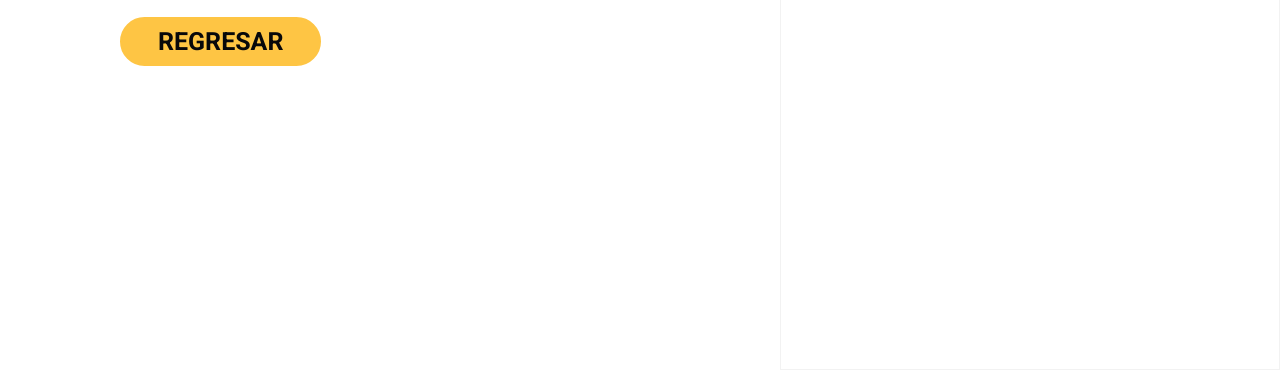
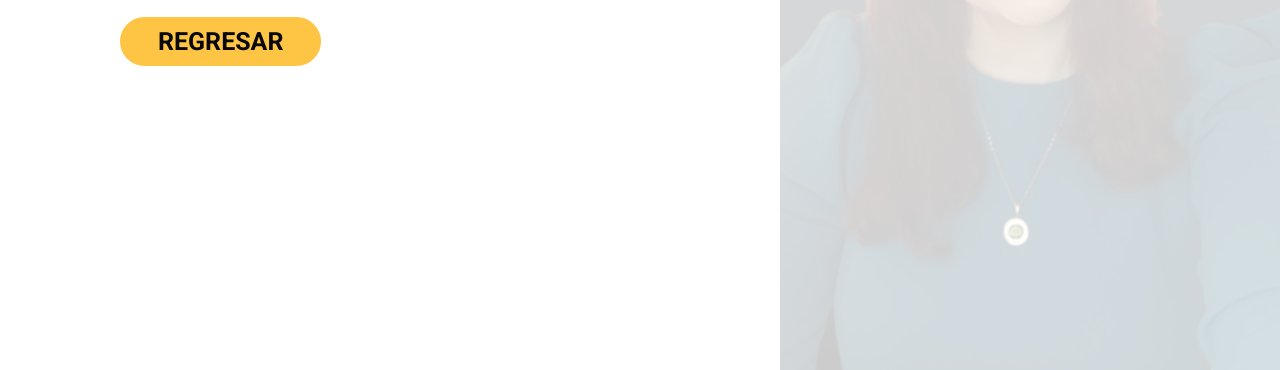
Before and after one commit to gabyugarte/gabyugarte.github.io, a plain HTML site: page spanish/gracias.html in a window 1280 px wide. Shown: the part 430-800 px from the top of the page. Drawn offline with nearby package versions, Linux system fonts and the light colour scheme.

Commit message:
agregé foto

```diff
--- a/spanish/gracias.html
+++ b/spanish/gracias.html
@@ -39,7 +39,7 @@
                 <div class="text-1">Su mensaje fue enviado con éxito</div>
                 <a href="indexSpanish.html" class="btn-md">REGRESAR</a>
             </div>
-            <div class="showcase-img"> <img src="images/gabyugarte.png"></div>
+            <div class="showcase-img"> <img src="../images/gabyugarte.png"></div>
         </div>
     </div>
 
```
